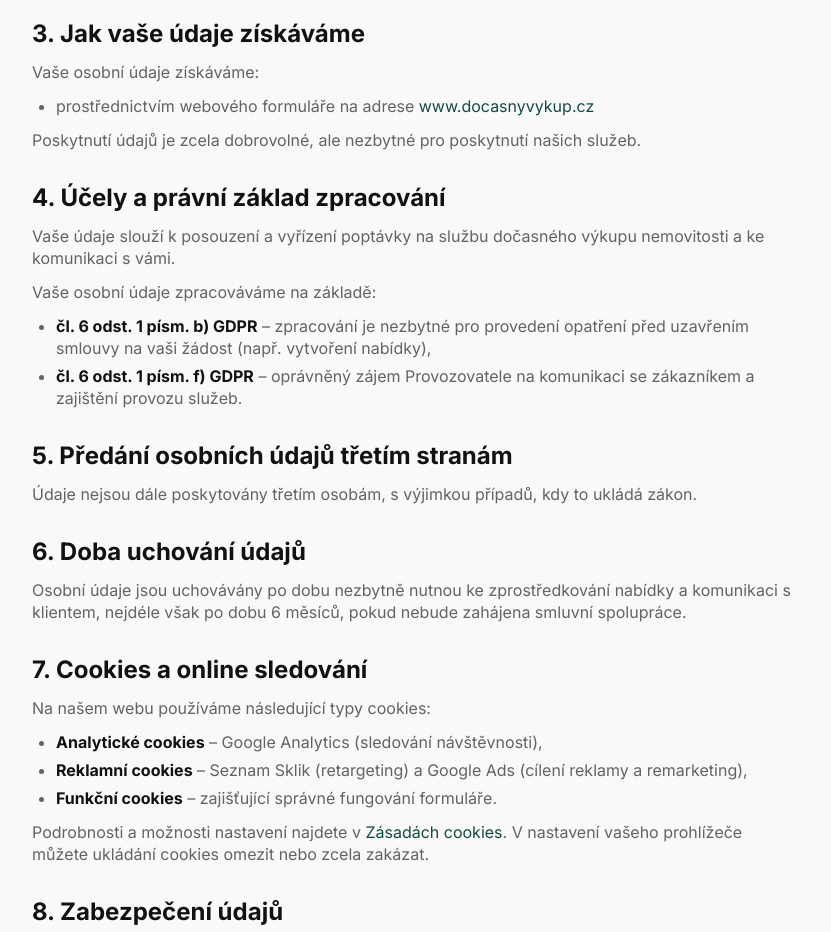
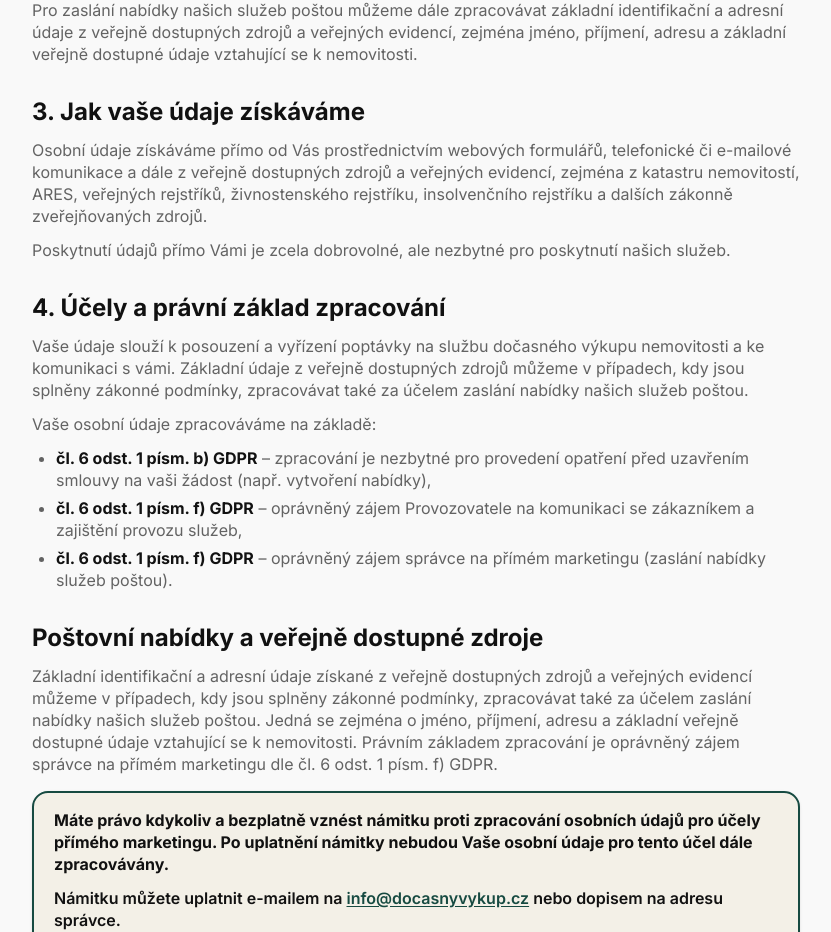
Before and after one commit to kapusnak/docasnyvykup, a Next.js app: page /ochrana-osobnich-udaju-nemovitosti in a window 1280 px wide. Shown: the part 858-1790 px from the top of the page, without its empty margins (224-1055 px from the left). Built offline with nearby package versions, Linux system fonts and the light colour scheme; no server answers.

Commit message:
Disclose public-source data and postal offers on the property privacy page.
The real-estate GDPR notice now covers leaflets sent by post, data from public registers, the right to object to direct marketing, and an effective date of 8. 10. 2026.

```diff
--- a/app/ochrana-osobnich-udaju-nemovitosti/page.tsx
+++ b/app/ochrana-osobnich-udaju-nemovitosti/page.tsx
@@ -21,7 +21,7 @@ export default function OchranaOsobnichUdajuNemovitostiPage() {
             <h1 className="text-center font-[family-name:var(--font-cardo)] text-3xl font-bold leading-tight text-white md:text-4xl">
               Prohlášení o ochraně osobních údajů – nemovitosti
             </h1>
-            <p className="mt-3 text-center text-sm text-white/80 md:text-base">Datum účinnosti: 7. května 2026</p>
+            <p className="mt-3 text-center text-sm text-white/80 md:text-base">Datum účinnosti: 8. 10. 2026</p>
           </Container>
         </section>
 
@@ -55,29 +55,27 @@ export default function OchranaOsobnichUdajuNemovitostiPage() {
                   zájmu dle čl. 6 odst. 1 písm. f) GDPR)
                 </li>
               </ul>
+              <p className="mt-3 text-body-muted">
+                Pro zaslání nabídky našich služeb poštou můžeme dále zpracovávat základní identifikační a adresní údaje z veřejně
+                dostupných zdrojů a veřejných evidencí, zejména jméno, příjmení, adresu a základní veřejně dostupné údaje vztahující se k
+                nemovitosti.
+              </p>
 
               <h2 className="mt-8 text-xl font-bold leading-tight md:text-2xl">3. Jak vaše údaje získáváme</h2>
-              <p className="mt-3 text-body-muted">Vaše osobní údaje získáváme:</p>
-              <ul className="mt-3 list-disc space-y-1.5 pl-6 text-body-muted">
-                <li>
-                  prostřednictvím webového formuláře na adrese{" "}
-                  <a
-                    href="https://docasnyvykup.cz"
-                    className="text-[var(--color-primary)] underline-offset-2 hover:underline"
-                    target="_blank"
-                    rel="noreferrer"
-                  >
-                    www.docasnyvykup.cz
-                  </a>
-                </li>
-              </ul>
               <p className="mt-3 text-body-muted">
-                Poskytnutí údajů je zcela dobrovolné, ale nezbytné pro poskytnutí našich služeb.
+                Osobní údaje získáváme přímo od Vás prostřednictvím webových formulářů, telefonické či e-mailové komunikace a dále z
+                veřejně dostupných zdrojů a veřejných evidencí, zejména z katastru nemovitostí, ARES, veřejných rejstříků, živnostenského
+                rejstříku, insolvenčního rejstříku a dalších zákonně zveřejňovaných zdrojů.
+              </p>
+              <p className="mt-3 text-body-muted">
+                Poskytnutí údajů přímo Vámi je zcela dobrovolné, ale nezbytné pro poskytnutí našich služeb.
               </p>
 
               <h2 className="mt-8 text-xl font-bold leading-tight md:text-2xl">4. Účely a právní základ zpracování</h2>
               <p className="mt-3 text-body-muted">
-                Vaše údaje slouží k posouzení a vyřízení poptávky na službu dočasného výkupu nemovitosti a ke komunikaci s vámi.
+                Vaše údaje slouží k posouzení a vyřízení poptávky na službu dočasného výkupu nemovitosti a ke komunikaci s vámi. Základní
+                údaje z veřejně dostupných zdrojů můžeme v případech, kdy jsou splněny zákonné podmínky, zpracovávat také za účelem
+                zaslání nabídky našich služeb poštou.
               </p>
               <p className="mt-3 text-body-muted">Vaše osobní údaje zpracováváme na základě:</p>
               <ul className="mt-3 list-disc space-y-1.5 pl-6 text-body-muted">
@@ -87,9 +85,37 @@ export default function OchranaOsobnichUdajuNemovitostiPage() {
                 </li>
                 <li>
                   <strong className="text-[var(--color-foreground)]">čl. 6 odst. 1 písm. f) GDPR</strong> – oprávněný zájem Provozovatele na
-                  komunikaci se zákazníkem a zajištění provozu služeb.
+                  komunikaci se zákazníkem a zajištění provozu služeb,
+                </li>
+                <li>
+                  <strong className="text-[var(--color-foreground)]">čl. 6 odst. 1 písm. f) GDPR</strong> – oprávněný zájem správce na
+                  přímém marketingu (zaslání nabídky služeb poštou).
                 </li>
               </ul>
+
+              <h2 className="mt-8 text-xl font-bold leading-tight md:text-2xl">Poštovní nabídky a veřejně dostupné zdroje</h2>
+              <p className="mt-3 text-body-muted">
+                Základní identifikační a adresní údaje získané z veřejně dostupných zdrojů a veřejných evidencí můžeme v případech, kdy
+                jsou splněny zákonné podmínky, zpracovávat také za účelem zaslání nabídky našich služeb poštou. Jedná se zejména o jméno,
+                příjmení, adresu a základní veřejně dostupné údaje vztahující se k nemovitosti. Právním základem zpracování je oprávněný
+                zájem správce na přímém marketingu dle čl. 6 odst. 1 písm. f) GDPR.
+              </p>
+              <aside className="mt-4 rounded-2xl border-2 border-[var(--color-primary)] bg-[var(--color-surface-cream)] px-5 py-4 shadow-sm">
+                <p className="font-bold leading-snug text-[var(--color-foreground)]">
+                  Máte právo kdykoliv a bezplatně vznést námitku proti zpracování osobních údajů pro účely přímého marketingu. Po uplatnění
+                  námitky nebudou Vaše osobní údaje pro tento účel dále zpracovávány.
+                </p>
+                <p className="mt-3 font-semibold leading-snug text-[var(--color-foreground)]">
+                  Námitku můžete uplatnit e-mailem na{" "}
+                  <a
+                    href="mailto:info@docasnyvykup.cz"
+                    className="text-[var(--color-primary)] underline underline-offset-2"
+                  >
+                    info@docasnyvykup.cz
+                  </a>{" "}
+                  nebo dopisem na adresu správce.
+                </p>
+              </aside>
 
               <h2 className="mt-8 text-xl font-bold leading-tight md:text-2xl">5. Předání osobních údajů třetím stranám</h2>
               <p className="mt-3 text-body-muted">
```
